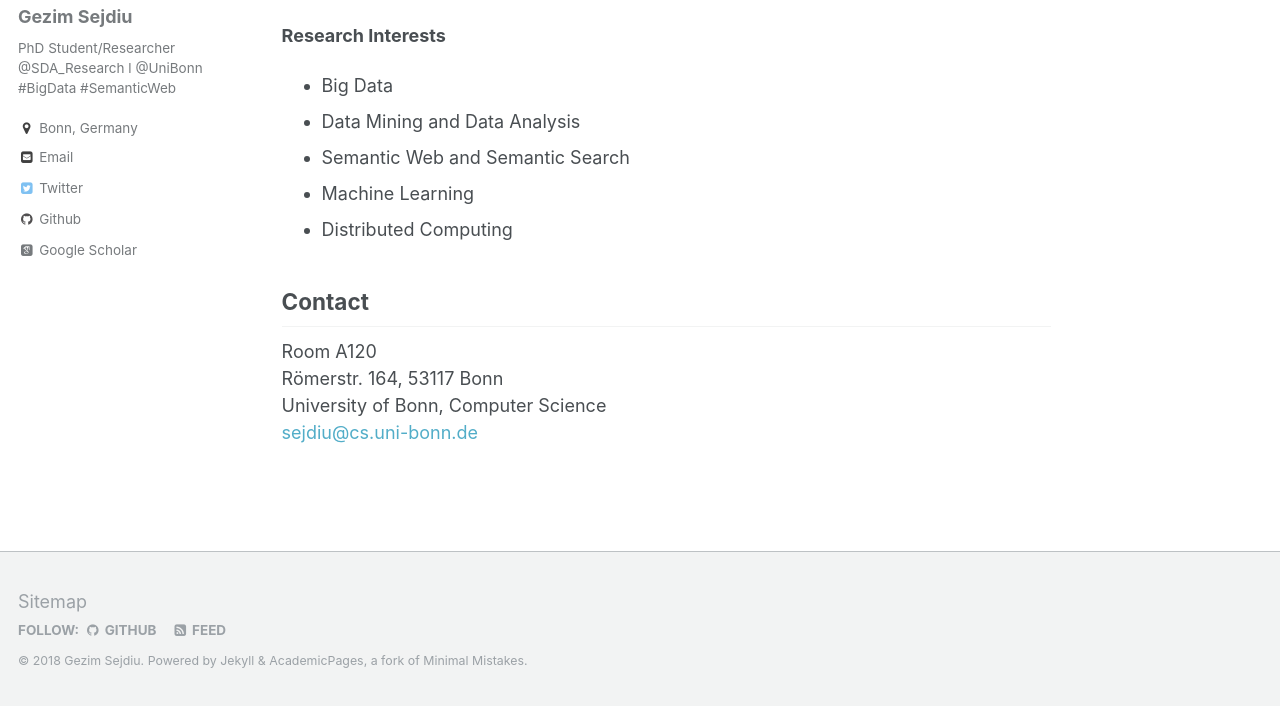
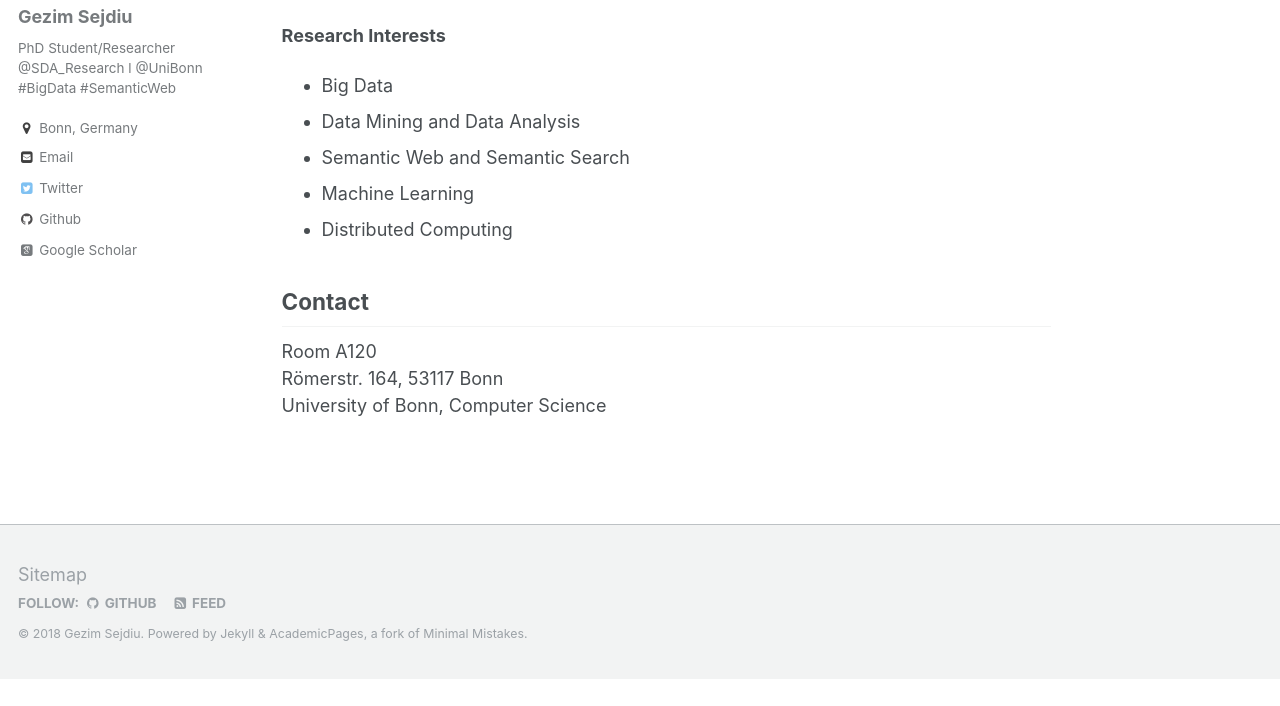
Before and after one commit to GezimSejdiu/gezimsejdiu.github.io, a Jekyll site: the page built from _pages/about.md, in a window 1280 px wide and 1003 px high, cut to the strip 297-1003 px from the top of the window. Built offline with Jekyll 4.4.1, drawn with Linux system fonts in a browser that asks for light colours; some web fonts are replaced.

Commit message:
Update about.md

```diff
--- a/_pages/about.md
+++ b/_pages/about.md
@@ -22,4 +22,3 @@ I am a PhD Student & Research Associate at the [University of Bonn](https://www.
 Room A120
 Römerstr. 164, 53117 Bonn
 University of Bonn, Computer Science
-<sejdiu@cs.uni-bonn.de>
```
